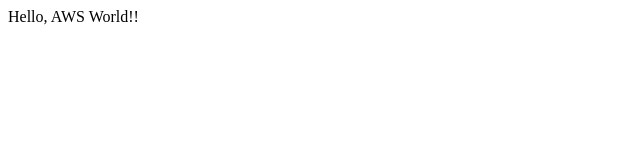
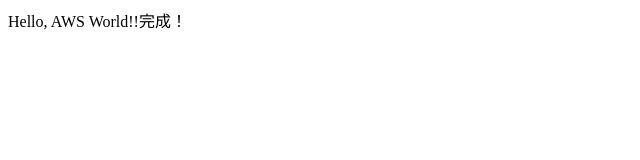
Before and after one commit to agidayon/kadai, a plain HTML site: page src/index.html in a window 1280 px wide. Shown: the whole page, without its empty margins (0-640 px from the left). Drawn offline with Linux system fonts and the light colour scheme.

Commit message:
Add files via upload

```diff
--- a/src/index.html
+++ b/src/index.html
@@ -6,6 +6,6 @@
   <title>CI/CDハンズオン</title>
 </head>
 <body>
-  Hello, AWS World!!
+  Hello, AWS World!!完成！
 </body>
 </html>
```
